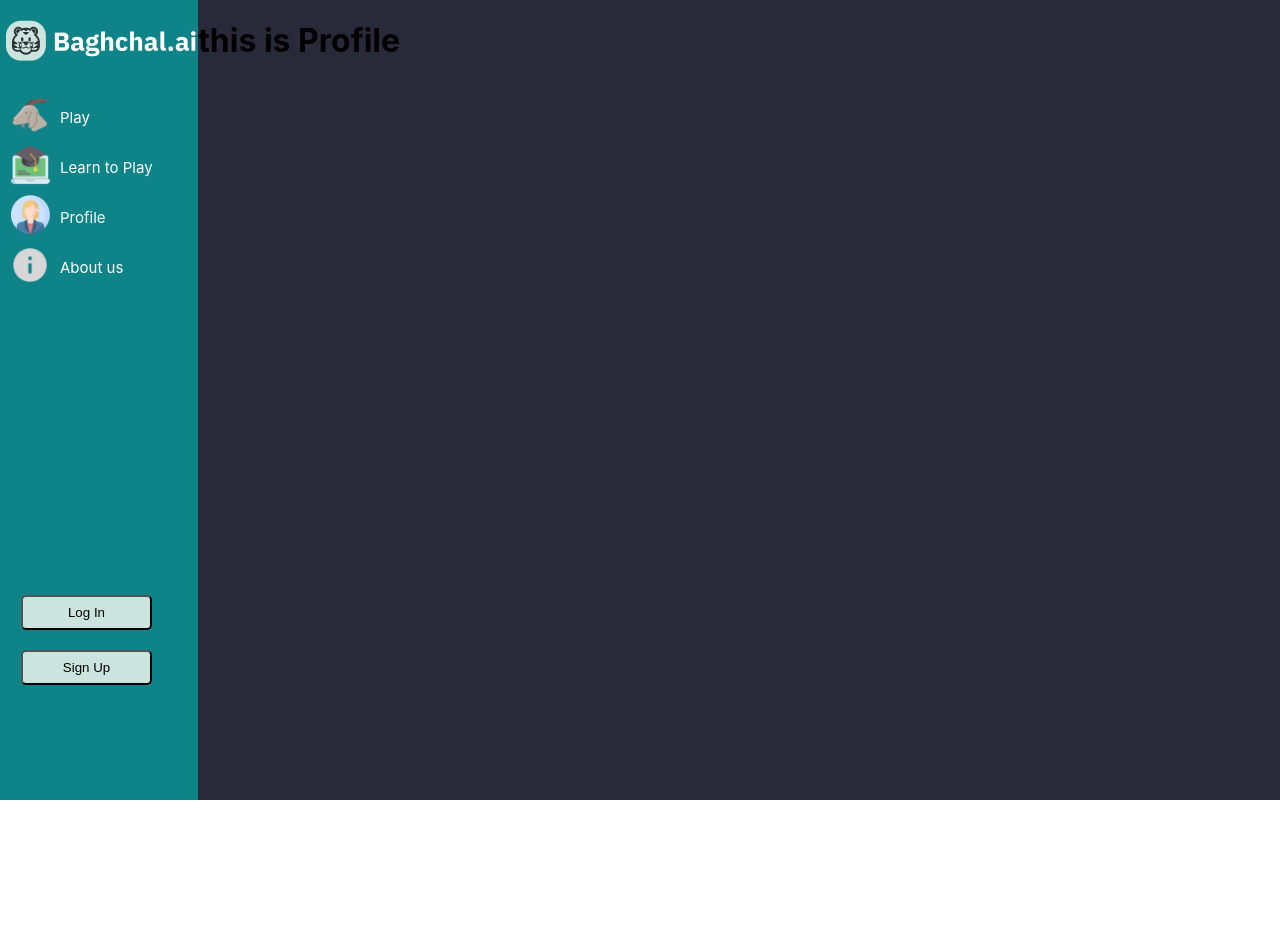
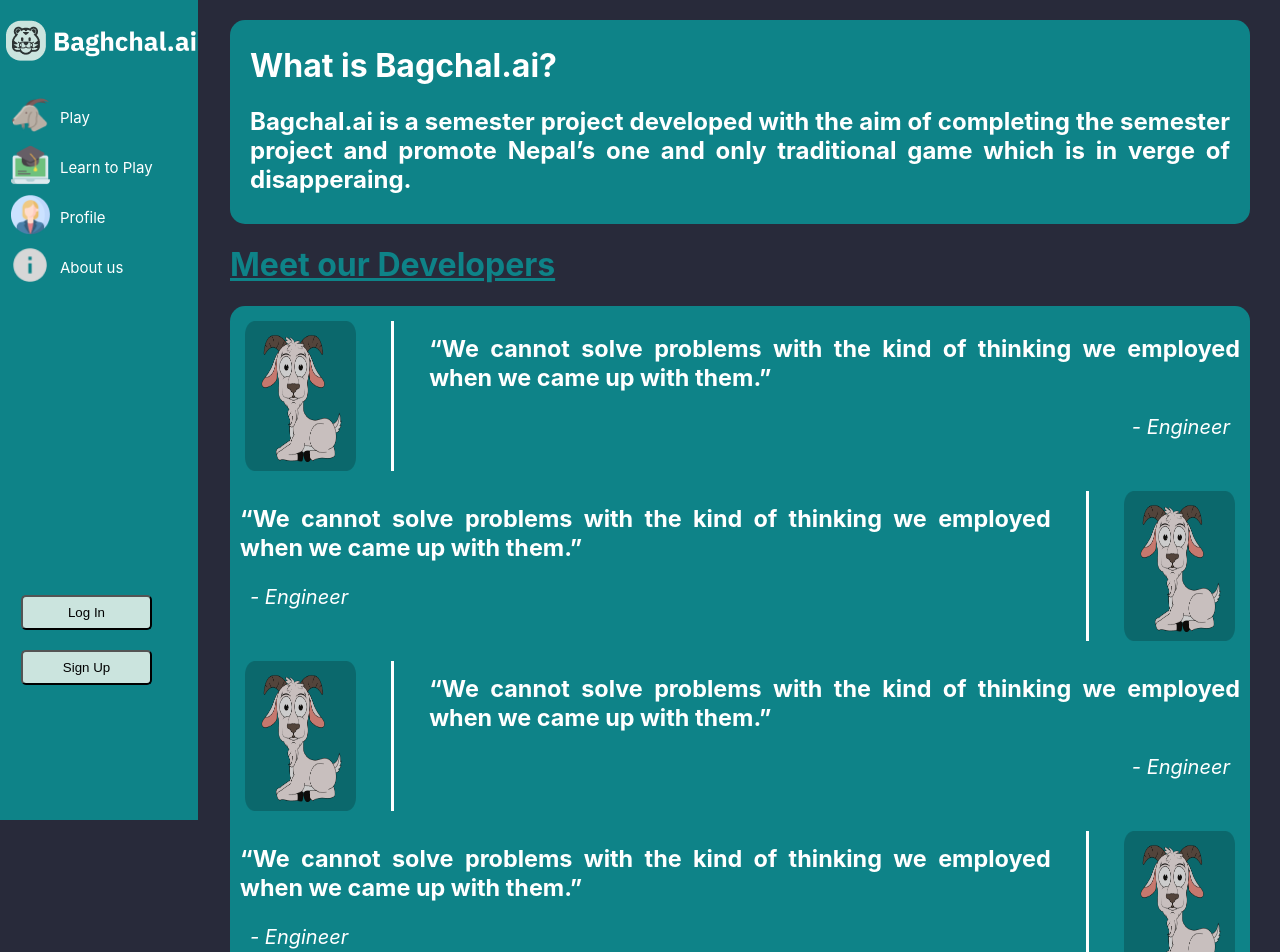
Before and after one commit to manidumaru/bachchal, a React (Create React App) app: page /about in a window 1280 px wide. Shown: the top 952 px of the page. Before the commit the page ends 800 px from the top, so only its background shows below. Built offline with nearby package versions, Linux system fonts and the light colour scheme.

Commit message:
aabout us page added

```diff
--- a/src/App.css
+++ b/src/App.css
@@ -3,5 +3,5 @@
   /* justify-content: center;
   align-items: center; */
   background-color: #282a3a;
-  height: 100vh;
+  height: auto;
 }
--- /dev/null
+++ b/src/components/About/about.css
@@ -0,0 +1,63 @@
+.about_us {
+  margin: 20px 30px 30px 230px;
+}
+.about_us_upper {
+  background-color: #0e8388;
+  padding: 5px 20px 10px 20px;
+  color: white;
+  border-radius: 15px;
+}
+.about_us_text {
+  text-align: justify;
+}
+
+.about_us_middle {
+  color: #0e8388;
+  text-decoration: underline;
+}
+
+.about_us_lower {
+  background-color: #0e8388;
+  padding: 5px 10px 10px 10px;
+  border-radius: 15px;
+  color: white;
+}
+.about_us_info {
+  display: flex;
+  flex-direction: row;
+}
+.about_us_info_line {
+  height: 150px;
+  width: 5px;
+  background-color: white;
+  margin: 10px 35px 0px 35px;
+}
+
+.about_us_info_image {
+  padding: 10px 0px 10px 5px;
+  height: 150px;
+  width: 150px;
+}
+.about_us_info_image_alternative {
+  padding: 10px 5px 10px 0px;
+  height: 150px;
+  width: 150px;
+}
+.about_us_info_saying_upper {
+  text-align: justify;
+  font-size: 20px;
+  margin: 10px 0px 0px 0px;
+}
+
+.about_us_info_saying_lower {
+  font-size: 20px;
+  text-align: end;
+  text-decoration: none;
+  margin-right: 10px;
+}
+.about_us_info_saying_lower_alternative {
+  font-size: 20px;
+  text-align: start;
+  text-decoration: none;
+  margin-left: 10px;
+}
--- a/src/components/About/about.js
+++ b/src/components/About/about.js
@@ -1,6 +1,150 @@
 import React from "react";
+import "./about.css";
+import developers from "../../assets/developers.png";
 
 function About() {
-  return <h1>this is Profile</h1>;
+  return (
+    <div className="about_us">
+      <div className="about_us_upper">
+        <div className="about_us_title">
+          <h1>What is Bagchal.ai?</h1>
+        </div>
+        <div className="about_us_text">
+          <h2>
+            Bagchal.ai is a semester project developed with the aim of
+            completing the semester project and promote Nepal’s one and only
+            traditional game which is in verge of disapperaing.
+          </h2>
+        </div>
+      </div>
+      <div className="about_us_middle">
+        <h1>Meet our Developers</h1>
+      </div>
+      <div className="about_us_lower">
+        <div className="about_us_info">
+          <div className="about_us_info_image">
+            <img
+              src={developers}
+              alt="Developer"
+              height="100%"
+              width="100%"
+            ></img>
+          </div>
+          <div className="about_us_info_line"></div>
+          <div className="about_us_info_saying">
+            <div className="about_us_info_saying_upper">
+              <h3>
+                “We cannot solve problems with the kind of thinking we employed
+                when we came up with them.”
+              </h3>
+            </div>
+            <div className="about_us_info_saying_lower">
+              <p>
+                <i> - Engineer</i>
+              </p>
+            </div>
+          </div>
+        </div>
+        <div className="about_us_info">
+          <div className="about_us_info_saying">
+            <div className="about_us_info_saying_upper">
+              <h3>
+                “We cannot solve problems with the kind of thinking we employed
+                when we came up with them.”
+              </h3>
+            </div>
+            <div className="about_us_info_saying_lower_alternative">
+              <p>
+                <i> - Engineer</i>
+              </p>
+            </div>
+          </div>
+          <div className="about_us_info_line"></div>
+
+          <div className="about_us_info_image_alternative">
+            <img
+              src={developers}
+              alt="Developer"
+              height="100%"
+              width="100%"
+            ></img>
+          </div>
+        </div>
+        <div className="about_us_info">
+          <div className="about_us_info_image">
+            <img
+              src={developers}
+              alt="Developer"
+              height="100%"
+              width="100%"
+            ></img>
+          </div>
+          <div className="about_us_info_line"></div>
+          <div className="about_us_info_saying">
+            <div className="about_us_info_saying_upper">
+              <h3>
+                “We cannot solve problems with the kind of thinking we employed
+                when we came up with them.”
+              </h3>
+            </div>
+            <div className="about_us_info_saying_lower">
+              <p>
+                <i> - Engineer</i>
+              </p>
+            </div>
+          </div>
+        </div>
+        <div className="about_us_info">
+          <div className="about_us_info_saying">
+            <div className="about_us_info_saying_upper">
+              <h3>
+                “We cannot solve problems with the kind of thinking we employed
+                when we came up with them.”
+              </h3>
+            </div>
+            <div className="about_us_info_saying_lower_alternative">
+              <p>
+                <i> - Engineer</i>
+              </p>
+            </div>
+          </div>
+          <div className="about_us_info_line"></div>
+
+          <div className="about_us_info_image_alternative">
+            <img
+              src={developers}
+              alt="Developer"
+              height="100%"
+              width="100%"
+            ></img>
+          </div>
+        </div>
+        <div className="about_us_info">
+          <div className="about_us_info_image">
+            <img
+              src={developers}
+              alt="Developer"
+              height="100%"
+              width="100%"
+            ></img>
+          </div>
+          <div className="about_us_info_line"></div>
+          <div className="about_us_info_saying">
+            <div className="about_us_info_saying_upper">
+              <h3>
+                “We cannot solve problems with the kind of thinking we employed
+                when we came up with them.”
+              </h3>
+            </div>
+            <div className="about_us_info_saying_lower">
+              <p>
+                <i> - Engineer</i>
+              </p>
+            </div>
+          </div>
+        </div>
+      </div>
+    </div>
+  );
 }
 export default About;
--- a/src/components/Navbar/navbar.css
+++ b/src/components/Navbar/navbar.css
@@ -1,10 +1,11 @@
 .navbar {
   background-color: #0e8388;
-  height: auto;
+  height: 100%;
   display: flex;
   flex-direction: column;
   padding-top: 20px;
   padding-left: 5px;
+  position: fixed;
 }
 .navbar_list {
   margin-top: 20px;
```
Also changed, not shown: src/assets/developers.png (added).
